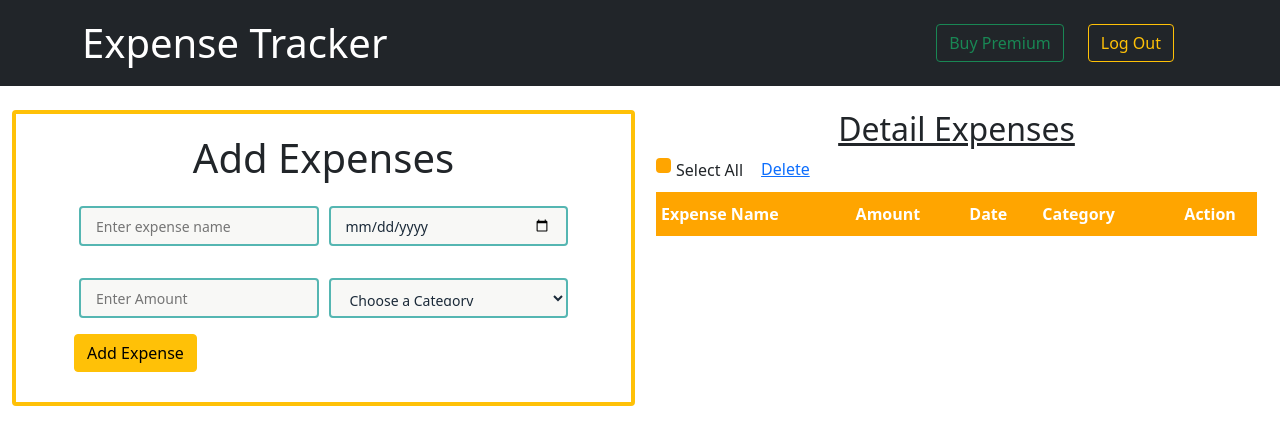
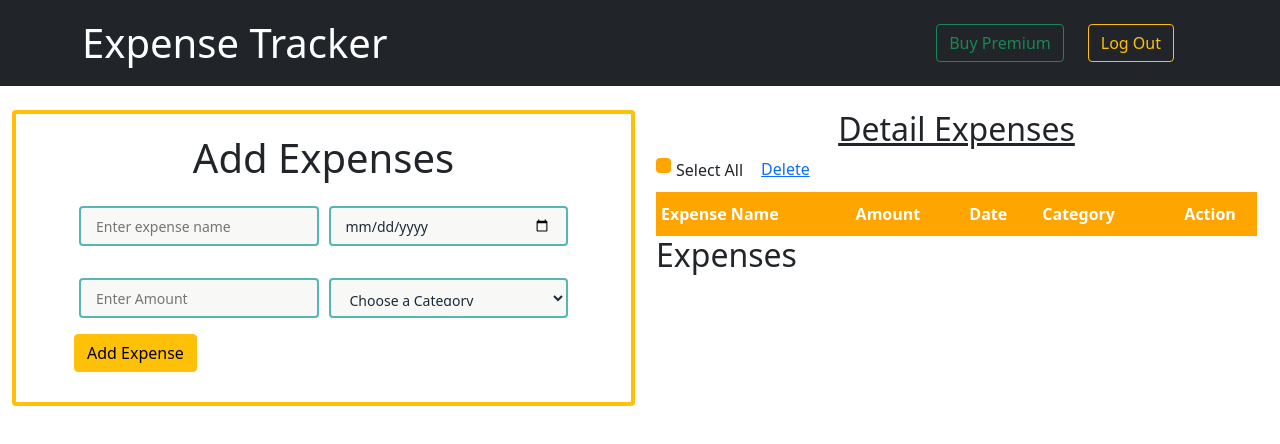
Before and after one commit to Subendhu-nyk/Razorpay_integration, a website: page views/expense.html in a window 1280 px wide. Drawn offline with nearby package versions, Linux system fonts and the light colour scheme.

```diff
--- a/views/expense.html
+++ b/views/expense.html
@@ -109,6 +109,7 @@
             </div>
             <div>
                 <div id="showlist"></div>
+                <h2>Expenses</h2>
                 <div id="leaderboard"></div>
             </div>
 
```
